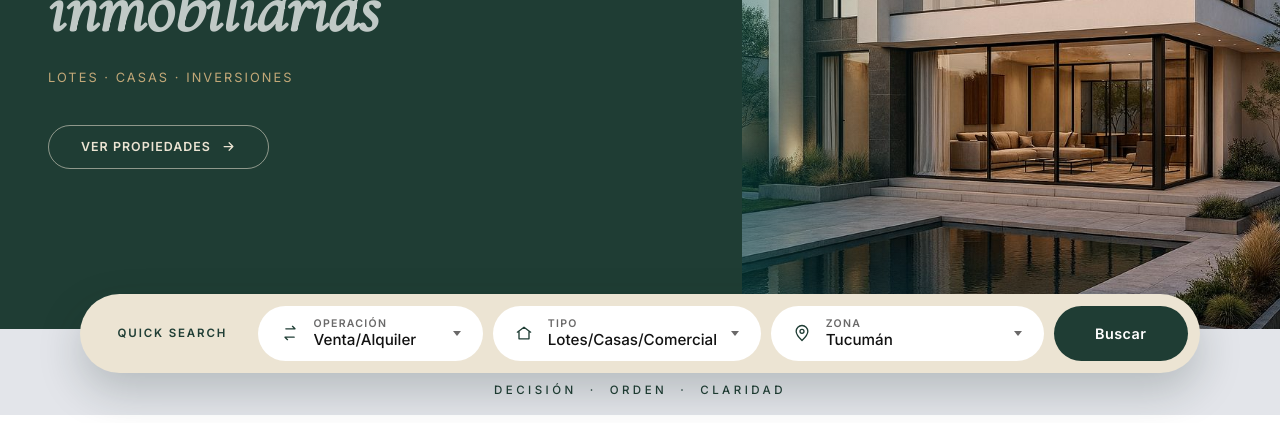
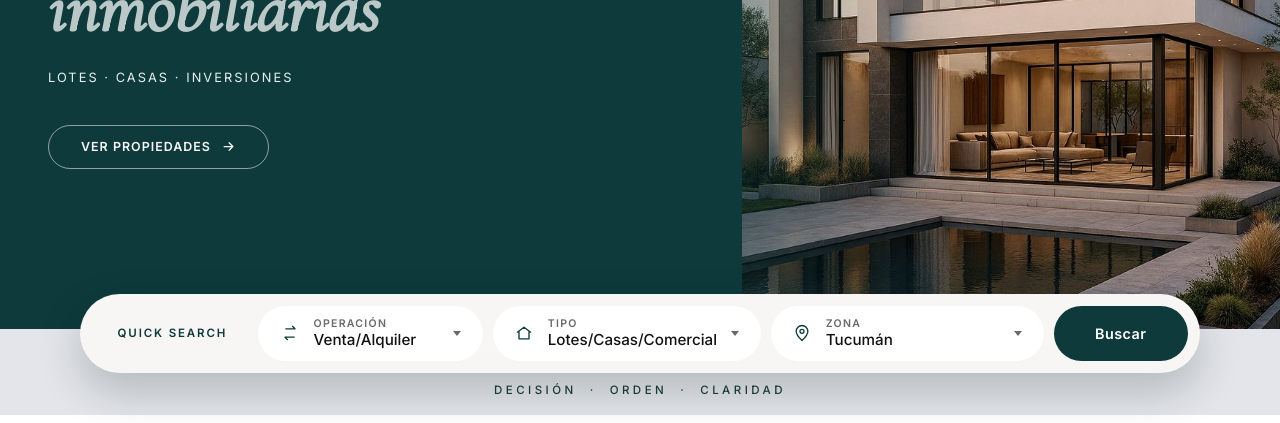
Before and after one commit to MatiasJuarez1/Mambo-repo, a React (Vite) app in the folder client/: page / in a window 1280 px wide. Shown: the part 375-798 px from the top of the page. Built offline with nearby package versions, Linux system fonts and the light colour scheme; no server answers.

Commit message:
paleta: migrar hero y buscador

```diff
--- a/client/src/index.css
+++ b/client/src/index.css
@@ -286,7 +286,7 @@ body {
 
 .hero-col-text {
   flex: 1;
-  background: var(--teal);
+  background: var(--petrol);
   display: flex;
   flex-direction: column;
   justify-content: center;
@@ -303,13 +303,13 @@ body {
   width: 420px;
   height: 420px;
   border-radius: 50%;
-  background: rgba(194, 168, 120, 0.12);
+  background: rgba(232, 239, 239, 0.10);
   pointer-events: none;
 }
 
 .hero-col-photo {
   width: 42%;
-  background: var(--gray) center / cover no-repeat;
+  background: var(--line) center / cover no-repeat;
   position: relative;
 }
 
@@ -320,8 +320,8 @@ body {
   inset: 0;
   background: linear-gradient(
     90deg,
-    rgba(7, 103, 102, 0.38) 0%,
-    rgba(7, 103, 102, 0.10) 22%,
+    rgba(14, 58, 59, 0.38) 0%,
+    rgba(14, 58, 59, 0.10) 22%,
     transparent 45%
   );
   pointer-events: none;
@@ -343,7 +343,7 @@ body {
 
 .hero-sub {
   font-size: 0.8rem;
-  color: var(--gold);
+  color: var(--petrol-soft);
   letter-spacing: 0.16em;
   text-transform: uppercase;
   margin-bottom: 2.5rem;
@@ -358,10 +358,10 @@ body {
   align-items: center;
   gap: 0.6rem;
   padding: 0.85rem 2rem;
-  border: 1px solid rgba(236, 228, 211, 0.55);
+  border: 1px solid rgba(247, 246, 244, 0.55);
   border-radius: var(--radius-pill);
   background: transparent;
-  color: var(--cream);
+  color: var(--bone);
   font-family: var(--font-sans);
   font-size: 0.78rem;
   font-weight: 600;
@@ -372,9 +372,9 @@ body {
 }
 
 .btn-hero:hover {
-  background: var(--cream);
-  color: var(--green);
-  border-color: var(--cream);
+  background: var(--bone);
+  color: var(--petrol);
+  border-color: var(--bone);
   transform: translateY(-2px);
 }
 
@@ -394,9 +394,9 @@ body {
   align-items: stretch;
   gap: 0.6rem;
   padding: 0.75rem;
-  background: var(--cream);
+  background: var(--bone);
   border-radius: var(--radius-pill);
-  box-shadow: 0 18px 44px rgba(21, 42, 36, 0.22);
+  box-shadow: 0 18px 44px rgba(7, 31, 32, 0.22);
 }
 
 .hero-search__label {
@@ -407,7 +407,7 @@ body {
   font-weight: 700;
   letter-spacing: 0.16em;
   text-transform: uppercase;
-  color: var(--green);
+  color: var(--petrol);
   white-space: nowrap;
 }
 
@@ -433,7 +433,7 @@ body {
   border-top: 5px solid var(--text-muted);
 }
 
-.qs-ico { color: var(--green); flex-shrink: 0; }
+.qs-ico { color: var(--petrol); flex-shrink: 0; }
 
 .qs-text { display: flex; flex-direction: column; min-width: 0; line-height: 1.15; }
 
@@ -463,7 +463,7 @@ body {
   display: inline-flex;
   align-items: center;
   padding: 0 2.6rem;
-  background: var(--green);
+  background: var(--petrol);
   color: var(--white);
   border-radius: var(--radius-pill);
   font-size: 0.9rem;
@@ -473,7 +473,7 @@ body {
   transition: background 0.2s;
 }
 
-.qs-buscar:hover { background: var(--green-dark); }
+.qs-buscar:hover { background: var(--petrol-deep); }
 
 .hero .btn-primary { position: relative; align-self: flex-start; }
 
```
